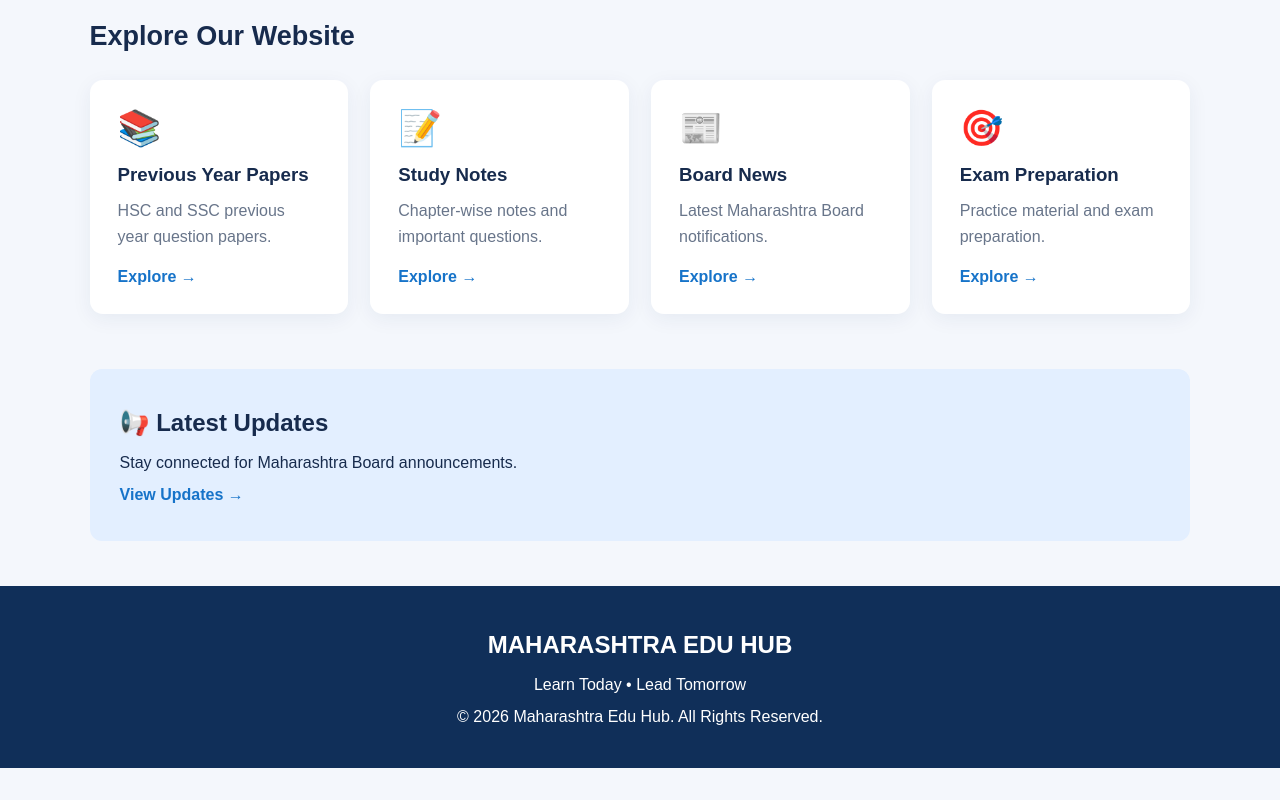
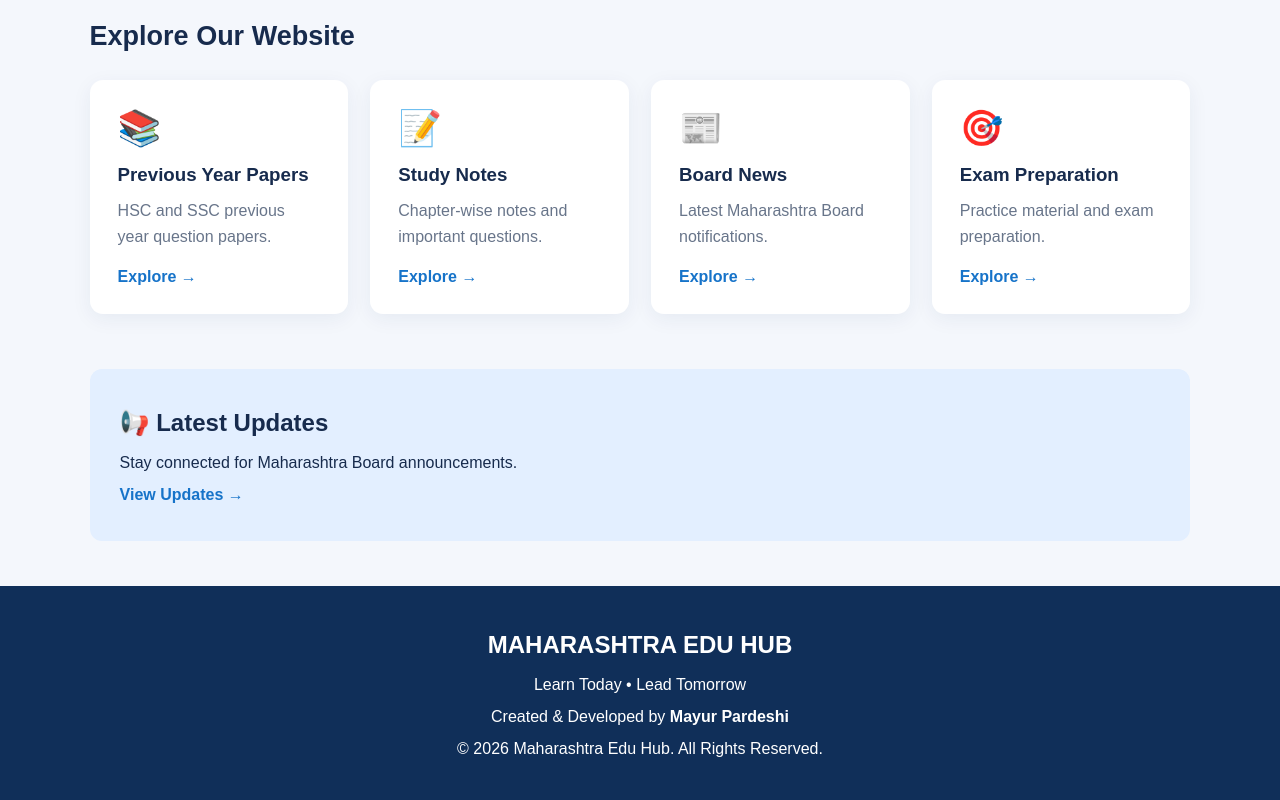
Before and after one commit to mayurpardeshi88991-ux/Maharashtra-Edu-Hub, a plain HTML site: page index.html in a window 1280 px wide. Shown: the part 638-1438 px from the top of the page. Before the commit the page ends 1406 px from the top, so only its background shows below. Drawn offline with Linux system fonts and the light colour scheme.

Commit message:
Update index.html

```diff
--- a/index.html
+++ b/index.html
@@ -106,12 +106,14 @@
     <a href="pages/news.html">View Updates →</a>
 </section>
 
-<footer>
+<footer class="site-footer">
     <h2>MAHARASHTRA EDU HUB</h2>
     <p>Learn Today • Lead Tomorrow</p>
+
+    <p>Created & Developed by <strong>Mayur Pardeshi</strong></p>
+
     <p>© 2026 Maharashtra Edu Hub. All Rights Reserved.</p>
 </footer>
-
 <script>
     // Show maintenance message only during the scheduled period
     const indiaDate = new Intl.DateTimeFormat("en-CA", {
```
